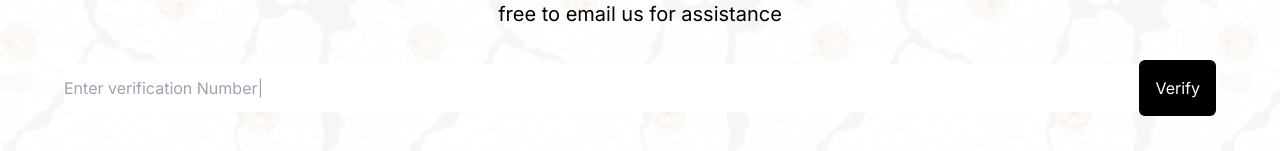
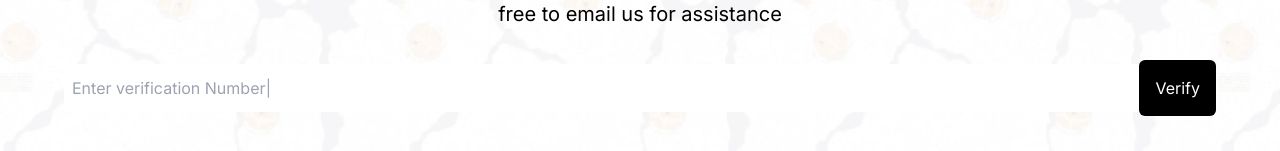
Before and after one commit to stevenmukama/Elearningproject-Fe, a React (Vite) app: page /certificationPage in a window 1280 px wide. Shown: the part 206-357 px from the top of the page. Built offline with nearby package versions, Linux system fonts and the light colour scheme; a web font is replaced by a local one.

Commit message:
add more changes

```diff
--- a/src/pages/CertificationPage.jsx
+++ b/src/pages/CertificationPage.jsx
@@ -19,7 +19,7 @@ function CertificationPage() {
 					<div className='flex items-center mt-8'>
 						<input
 							placeholder='Enter verification Number|'
-							className='w-full placeholder:bg-white placeholder:text-[##A6A6A6] h-12 '
+							className='w-full px-2 placeholder:bg-white placeholder:text-[##A6A6A6] h-12 '
 						/>
 						<button className='bg-[#000] text-white px-4 py-4 rounded-md'>
 							Verify
```
